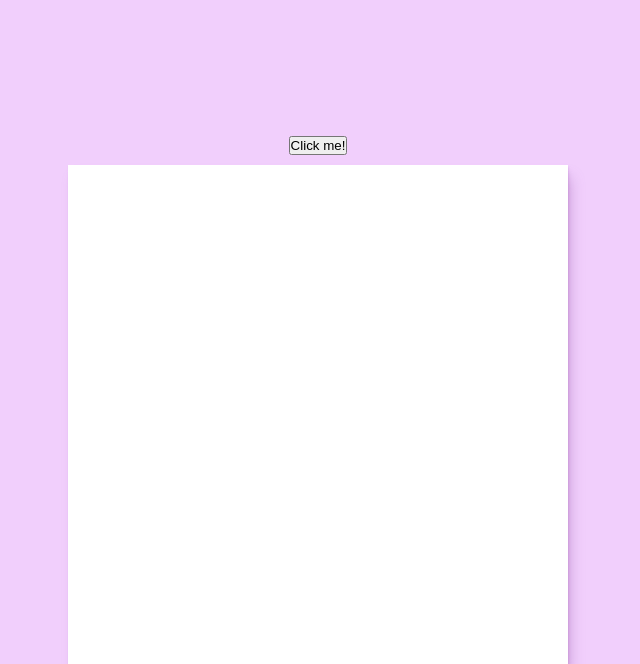
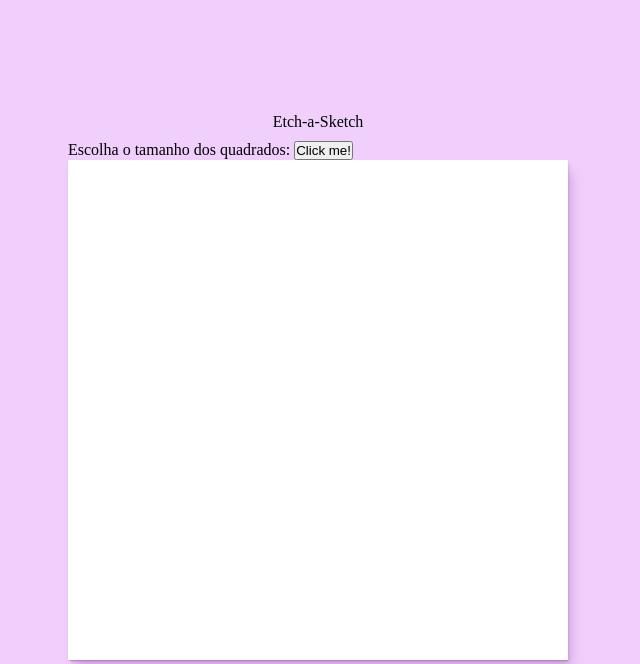
Before and after one commit to igcarvalhaes/etch-a-sketch, a plain HTML site: page index.html in a window 1280 px wide. Shown: the top 664 px of the page, without its empty margins (322-962 px from the left). Drawn offline with Linux system fonts and the light colour scheme.

Commit message:
Add top container, main content and footer

```diff
--- a/index.html
+++ b/index.html
@@ -5,14 +5,24 @@
     <meta http-equiv="X-UA-Compatible" content="IE=edge">
     <meta name="viewport" content="width=device-width, initial-scale=1.0">
     <script src="script.js" defer></script>
+    <script src="https://kit.fontawesome.com/cd56cf11a3.js" crossorigin="anonymous"></script>
+    <link rel="preconnect" href="https://fonts.googleapis.com">
+    <link rel="preconnect" href="https://fonts.gstatic.com" crossorigin>
+    <link href="https://fonts.googleapis.com/css2?family=Pacifico&display=swap" rel="stylesheet">
     <link rel="stylesheet" href="style.css">
     <title>Etch-A-Sketch</title>
 </head>
 <body>
-    <button type="button" id="btn-square-per-side">Click me!</button>
-    <div id="grid-container">
-
+    <div id="top-container">
+        <div id="title">Etch-a-Sketch</div>
     </div>
-
+    <div id="main-content">
+       <div id="left-container">
+        Escolha o tamanho dos quadrados:
+        <button type="button" id="btn-square-per-side">Click me!</button>
+       </div>
+        <div id="grid-container"></div>
+    </div>
+    <div id="footer"><span>By Igor Carvalhaes  <a href="https://github.com/igcarvalhaes/" target="_blank"><i class="fa-brands fa-github fa-beat" style="color: #ffffff;"></i></a></div>
 </body>
 </html>
```
